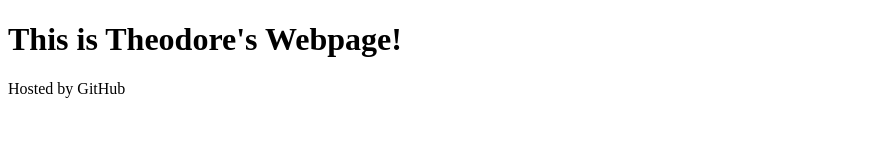
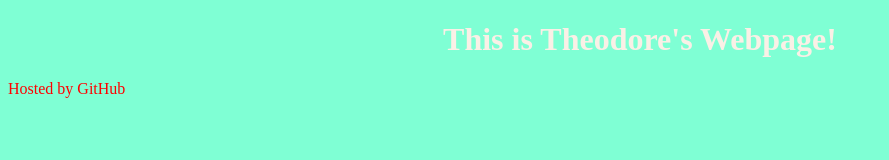
Before and after one commit to theodorebucci/theodorebucci.github.io, a plain HTML site: page index.html in a window 1280 px wide. Shown: the whole page, without its empty margins (0-889 px from the left). Drawn offline with Linux system fonts and the light colour scheme.

Commit message:
Update mainstyle.css

```diff
--- a/mainstyle.css
+++ b/mainstyle.css
@@ -1,10 +1,10 @@
 body {
-  background-color = aquamarine;
+  background-color: aquamarine;
 }
 h1 {
-  color = linen;
-  text-align = center;
+  color: linen;
+  text-align: center;
 }
 p {
-  color = red;
+  color: red;
 }
```
